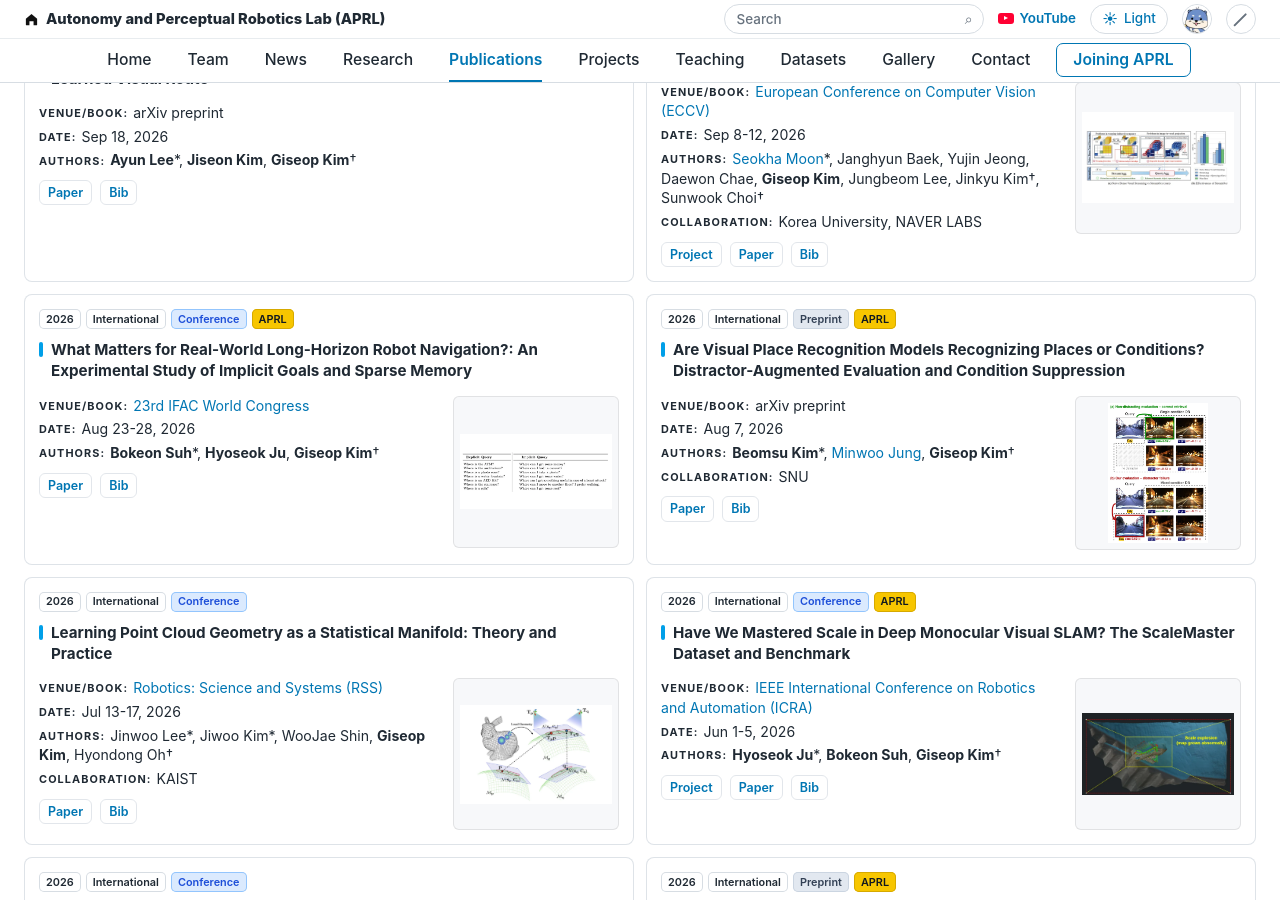
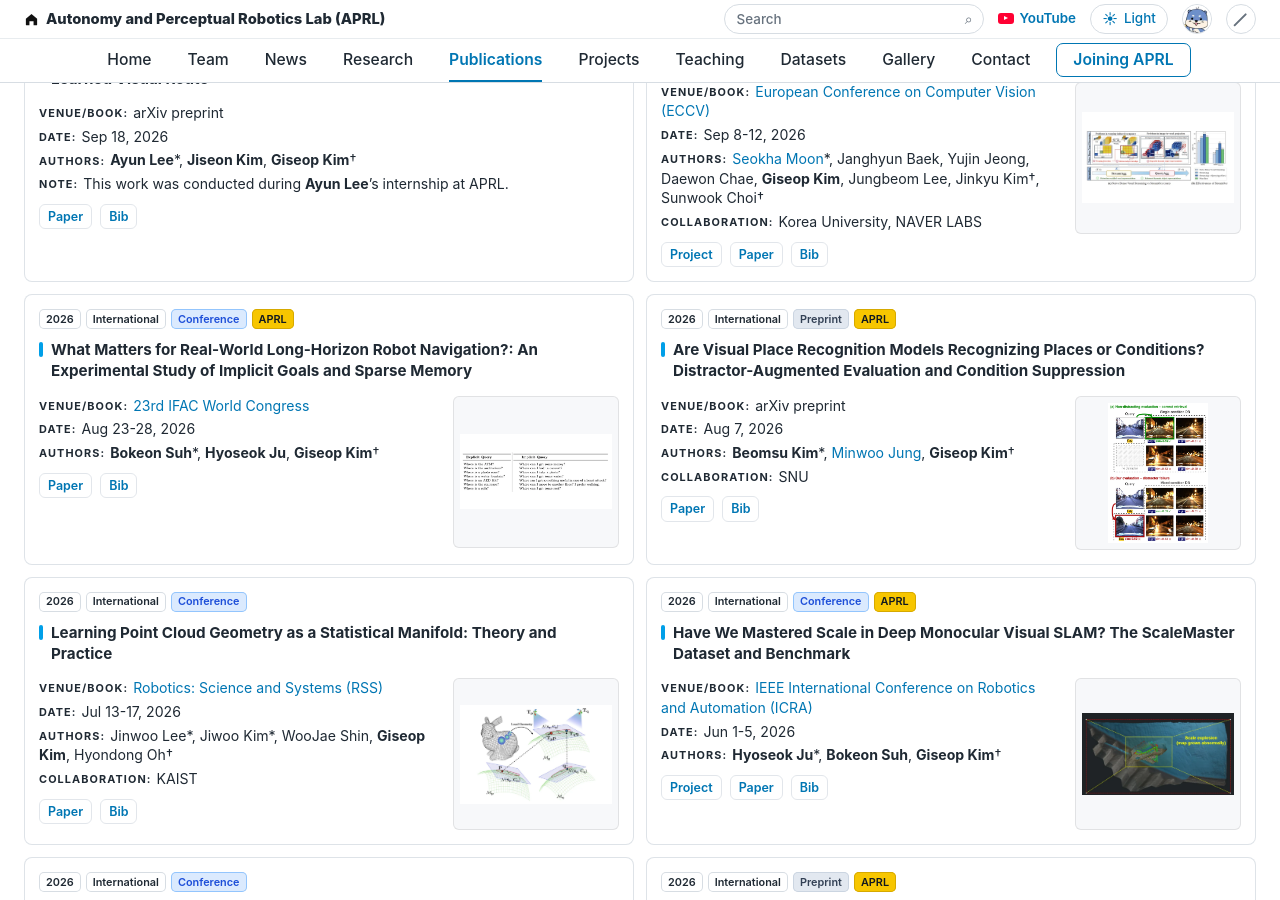
Before and after one commit to team-aprl/team-aprl.github.io, a Jekyll site: the page built from publications.html, in a window 1280 px wide and 900 px high, scrolled down 1325 px. Built offline with Jekyll 4.4.1, drawn with Linux system fonts in a browser that asks for light colours.

Commit message:
Add Ayun Lee internship note to NaViRrator publication

```diff
--- a/publications.html
+++ b/publications.html
@@ -41,7 +41,7 @@ extra_styles:
           </article>
           <article id="navirrator" class="publication-card publication-card-text-only" data-region="international" data-type="preprint" data-aprl="aprl" data-year="2026" data-venue="arxiv">
             <div class="publication-body"><div class="publication-title-row"><span class="pub-badge pub-year">2026</span><span class="pub-badge">International</span><span class="pub-badge">Preprint</span><span class="pub-badge aprl">APRL</span><h3>NaViRrator: Robot Navigation from Human-Readable Maps through a Learned Visual Route</h3></div>
-              <div class="publication-meta"><span><b>Venue/Book</b>arXiv preprint</span><span><b>Date</b>Sep 18, 2026</span><span><b>Authors</b><strong>Ayun Lee</strong>*, <strong>Jiseon Kim</strong>, <strong>Giseop Kim</strong>†</span></div><div class="publication-actions"><a href="https://arxiv.org/pdf/2609.21316" target="_blank" rel="noopener">Paper</a><button type="button" data-bibtex="@article{lee2026navirrator,&#10;  title={NaViRrator: Robot Navigation from Human-Readable Maps through a Learned Visual Route},&#10;  author={Lee, Ayun and Kim, Jiseon and Kim, Giseop},&#10;  journal={arXiv preprint arXiv:2609.21316},&#10;  year={2026}&#10;}">Bib</button></div></div>
+              <div class="publication-meta"><span><b>Venue/Book</b>arXiv preprint</span><span><b>Date</b>Sep 18, 2026</span><span><b>Authors</b><strong>Ayun Lee</strong>*, <strong>Jiseon Kim</strong>, <strong>Giseop Kim</strong>†</span><span><b>Note</b>This work was conducted during <strong>Ayun Lee</strong>’s internship at APRL.</span></div><div class="publication-actions"><a href="https://arxiv.org/pdf/2609.21316" target="_blank" rel="noopener">Paper</a><button type="button" data-bibtex="@article{lee2026navirrator,&#10;  title={NaViRrator: Robot Navigation from Human-Readable Maps through a Learned Visual Route},&#10;  author={Lee, Ayun and Kim, Jiseon and Kim, Giseop},&#10;  journal={arXiv preprint arXiv:2609.21316},&#10;  year={2026}&#10;}">Bib</button></div></div>
           </article>
           <article id="streamocc" class="publication-card" data-region="international" data-type="conference" data-aprl="non-aprl" data-year="2026" data-venue="eccv">
             <div class="publication-body"><div class="publication-title-row"><span class="pub-badge pub-year">2026</span><span class="pub-badge">International</span><span class="pub-badge">Conference</span><h3>Streaming Dense Voxel Representations for 3D Occupancy Prediction</h3></div>
```
